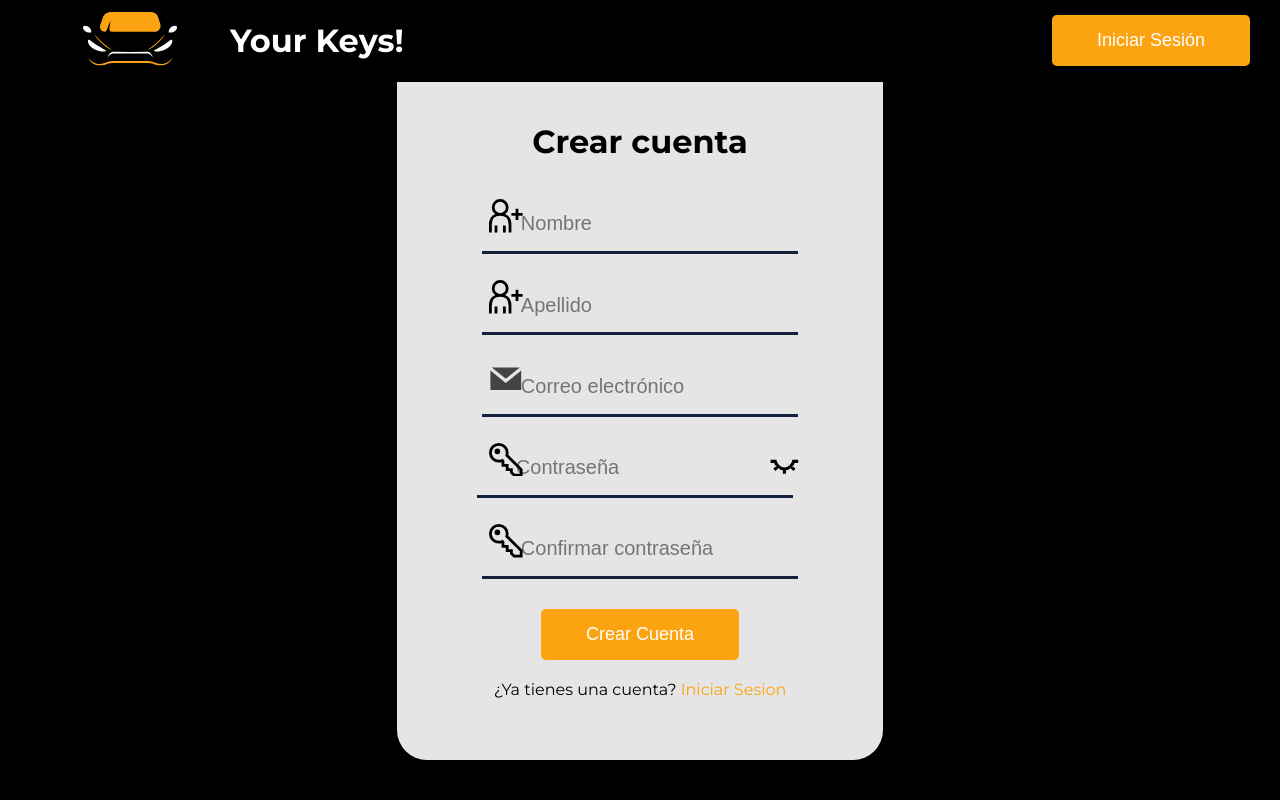
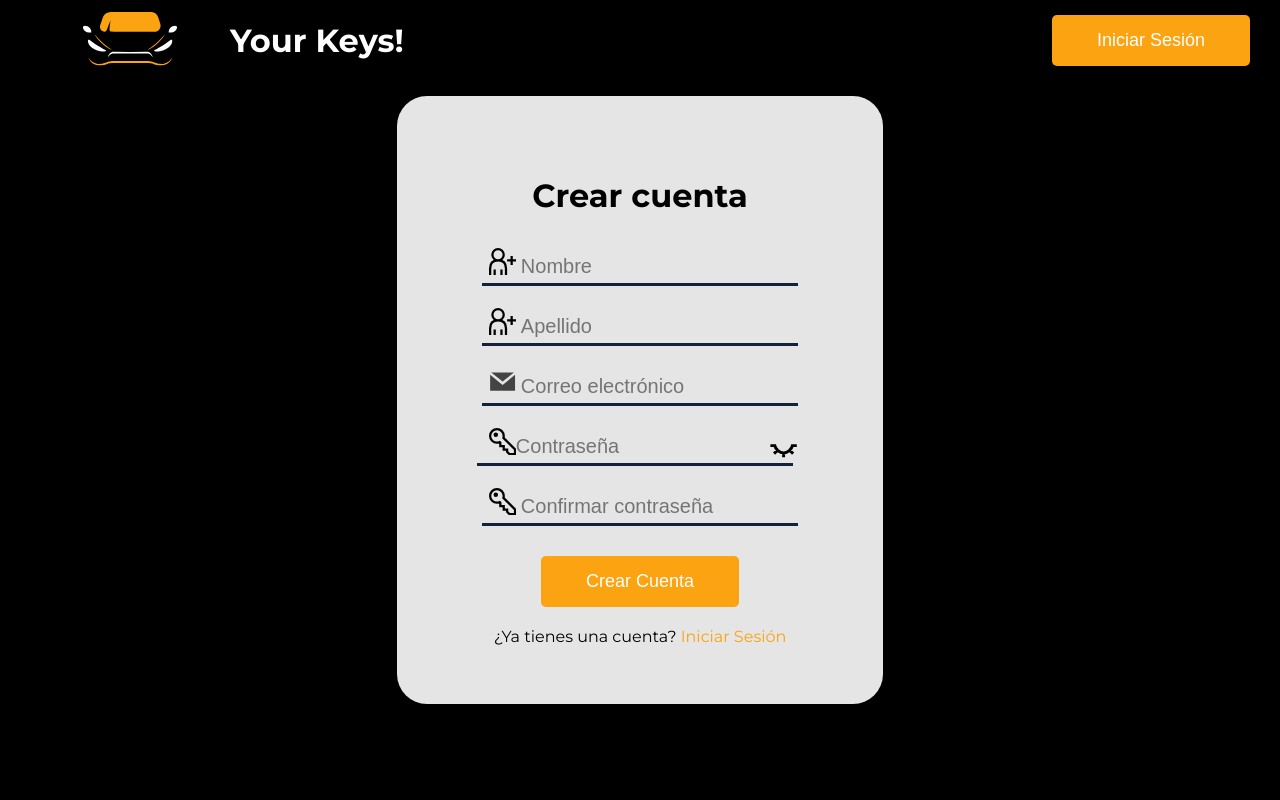
Before and after one commit to AdrianMoncada/your-keys, a React (Create React App) app: page /signup in a window 1280 px wide. Shown: the top 800 px of the page. Built offline with nearby package versions, Linux system fonts and the light colour scheme.

Commit message:
[Update] responsive

```diff
--- a/src/pages/Login.jsx
+++ b/src/pages/Login.jsx
@@ -77,7 +77,7 @@ const Login = () => {
   }
 
   function ifMatch(param) {
-    if (users.map((user) => user.email).includes(param.user) && users.map((user) => user.password).includes(param.password)) {
+    if (users.some(user => user.email === param.user && user.password === param.password)) {
       navigate("/")
       setIsLogin();
       userLogin(users.find(user => user.email === param.user))
@@ -109,7 +109,6 @@ const Login = () => {
       setViewPass(false);
     }
   }
-
   return (
     <LoginContainer>
       {!isLogin && (
--- a/src/pages/signup/SignUp.jsx
+++ b/src/pages/signup/SignUp.jsx
@@ -221,7 +221,7 @@ const Signup = () => {
                   <SubmitButton onClick={onSubmit}>Crear Cuenta</SubmitButton>
                 </SubmitButtoncContainer>
                 <Login>
-                  ¿Ya tienes una cuenta? <ALogin onClick={ () => navigate("/login")}> Iniciar Sesion </ALogin>
+                  ¿Ya tienes una cuenta? <ALogin onClick={ () => navigate("/login")}> Iniciar Sesión </ALogin>
                 </Login>
               </form>
             </FormContainer>
--- a/src/pages/signup/SignupStyles.js
+++ b/src/pages/signup/SignupStyles.js
@@ -11,8 +11,29 @@ export const SignUp = styled.div `
 `
 
 export const FormContainer = styled.div `
+    width: 100%;
+    height: 70%;
+    display: flex;
+    flex-direction: column;
+    justify-content: center;
+    margin: auto;
+    background-color: #E5E5E5;
+    border-radius: 10px;
+    text-align: center;
+    @media screen and (min-width: 320px) {
+    width: 100%;
+    height: 70%;
+    display: flex;
+    flex-direction: column;
+    justify-content: center;
+    margin: auto;
+    background-color: #E5E5E5;
+    border-radius: 10px;
+    text-align: center;
+    }
+    @media screen and (min-width: 940px) {
     width: 38%;
-    height: 90%;
+    height: 76%;
     display: flex;
     flex-direction: column;
     justify-content: center;
@@ -20,7 +41,8 @@ export const FormContainer = styled.div `
     background-color: #E5E5E5;
     border-radius: 30px;
     text-align: center;
-`
+    }
+    `
 
 export const SubmitButtoncContainer = styled.div `
     display: flex;
@@ -70,8 +92,23 @@ export const SpanIcon = styled.span `
     position: absolute;
     left: 19%;
     top: 20%;
+    font-size: 150%;
+    color: rgba(0, 0, 0, 0.7);
+    @media screen and (min-width: 320px) {
+    position: absolute;
+    left: 19%;
+    top: 20%;
     font-size: 210%;
     color: rgba(0, 0, 0, 0.7);
+    }
+    @media screen and (min-width: 940px) {
+    position: absolute;
+    left: 19%;
+    top: 20%;
+    font-size: 170%;
+    color: rgba(0, 0, 0, 0.7);
+    }
+
 `
 export const SpanEye = styled.span `
     position: absolute;
@@ -79,6 +116,21 @@ export const SpanEye = styled.span `
     top:20%;
     font-size: 230%;
     color: rgba(0, 0, 0, 0.7);
+    @media screen and (min-width: 320px){
+    position: absolute;
+    left: 76%;
+    top:20%;
+    font-size: 230%;
+    color: rgba(0, 0, 0, 0.7);
+    }
+    @media screen and (min-width: 940px){
+    position: absolute;
+    left: 76%;
+    top:20%;
+    font-size: 220%;
+    color: rgba(0, 0, 0, 0.7);
+    }
+
 `
 export const FormGroup = styled.div `
     position: relative;
@@ -96,7 +148,7 @@ export const DivInputContainer = styled.div`
 
 export const PlaceHolderErrors = styled.input`
   width: 65%;
-  height: 3.563em;
+  height: 2.5em;
   border: none;
   background: #e5e5e5;
   border-bottom:solid #14213d;
@@ -109,9 +161,19 @@ export const PlaceHolderErrors = styled.input`
   padding-top: 15px;
 
   &:placeholder {
+    font-size: 2%;
+    color: rgba(0, 0, 0, 0.5);
+    opacity: 0.8;
+    @media screen and (min-width: 320px) {
     font-size: 30%;
     color: rgba(0, 0, 0, 0.5);
     opacity: 0.8;
+    }
+    @media screen and (min-width: 320px) {
+    font-size: 30%;
+    color: rgba(0, 0, 0, 0.5);
+    opacity: 0.8;
+    }
 
   }
 
--- a/src/styles/Login.js
+++ b/src/styles/Login.js
@@ -1,6 +1,6 @@
 import styled from "styled-components";
 
-export const LoginContainer = styled.div `
+export const LoginContainer = styled.div`
   display: flex;
   flex-direction: column;
   justify-content: center;
@@ -8,85 +8,140 @@ export const LoginContainer = styled.div `
   width: 100%;
   height: 100vh;
   background-color: #000000;
-`
+`;
 
-export const LoginContent = styled.div `
+export const LoginContent = styled.div`
+  width: 100%;
+  height: 70%;
+  display: flex;
+  flex-direction: column;
+  justify-content: center;
+  margin: auto;
+  background-color: #e5e5e5;
+  border-radius: 0px;
+  text-align: center;
+  @media screen and (min-width: 320px) {
+    width: 100%;
+    height: 70%;
+    display: flex;
+    flex-direction: column;
+    justify-content: center;
+    margin: auto;
+    background-color: #e5e5e5;
+    border-radius: 0px;
+    text-align: center;
+  }
+  @media screen and (min-width: 940px) {
     width: 38%;
     height: 70%;
     display: flex;
     flex-direction: column;
     justify-content: center;
     margin: auto;
-    background-color: #E5E5E5;
+    background-color: #e5e5e5;
     border-radius: 30px;
     text-align: center;
-`
+  }
+`;
 
-export const SubmitButtoncContainer = styled.div `
+export const SubmitButtoncContainer = styled.div`
   display: flex;
   justify-content: center;
   align-items: center;
   margin-top: 20px;
-`
+`;
 
-export const SubmitButton = styled.button `
+export const SubmitButton = styled.button`
   padding: 15px 45px;
   margin: 0 30px;
   border: none;
   font-size: 18px;
   color: white;
   border-radius: 5px;
-    background-image: linear-gradient(to right, ${({theme}) => theme.secondary} 50%, ${({theme}) => theme.third} 50%);
+  background-image: linear-gradient(
+    to right,
+    ${({ theme }) => theme.secondary} 50%,
+    ${({ theme }) => theme.third} 50%
+  );
   background-size: 200%;
   background-repeat: no-repeat;
   background-position: left;
-    transition: background-position .3s ease;
+  transition: background-position 0.3s ease;
 
   &:hover {
     cursor: pointer;
     background-position: right;
     color: black;
-}`
+  }
+`;
 
-export const LabelError = styled.label `
+export const LabelError = styled.label`
   color: red;
-    padding:5px;
+  padding: 5px;
   box-sizing: border-box;
   border-radius: 5px;
   text-align: center;
   font-size: 130%;
+`;
 
-`
-
-export const DivRegistry = styled.div `
+export const DivRegistry = styled.div`
   margin-top: 28px;
   text-align: center;
-`
+`;
 
-export const ARegistry = styled.div `
-    color: #FCA311;
+export const ARegistry = styled.div`
+  color: #fca311;
   display: inline;
-`
-export const SpanIcon = styled.span `
+`;
+export const SpanIcon = styled.span`
   position: absolute;
   left: 17%;
+  top: 29%;
+  font-size: 180%;
+  color: rgba(0, 0, 0, 0.7);
+  @media screen and (min-width: 320px) {
+    position: absolute;
+    left: 17%;
+    top: 22%;
+    font-size: 200%;
+    color: rgba(0, 0, 0, 0.7);
+  }
+  @media screen and (min-width: 940px) {
+    position: absolute;
+    left: 17%;
+    top: 22%;
+    font-size: 230%;
+    color: rgba(0, 0, 0, 0.7);
+  }
+`;
+export const SpanEye = styled.span`
+  position: absolute;
+  left: 76%;
   top: 20%;
   font-size: 210%;
   color: rgba(0, 0, 0, 0.7);
-`
-export const SpanEye = styled.span `
+  @media screen and (min-width: 320px) {
     position: absolute;
     left: 76%;
-    top:20%;
-    font-size: 230%;
+    top: 20%;
+    font-size: 240%;
     color: rgba(0, 0, 0, 0.7);
-`
-export const DivIcon = styled.div `
+  }
+
+  @media screen and (min-width: 940px) {
+    position: absolute;
+    left: 76%;
+    top: 20%;
+    font-size: 260%;
+    color: rgba(0, 0, 0, 0.7);
+  }
+`;
+export const DivIcon = styled.div`
   position: relative;
   display: flex;
-`
+`;
 
-export const DivIconPass = styled.div `
+export const DivIconPass = styled.div`
   position: relative;
   display: flex;
-`
+`;
```
Lines whose indentation alone changed are shown as unchanged.
